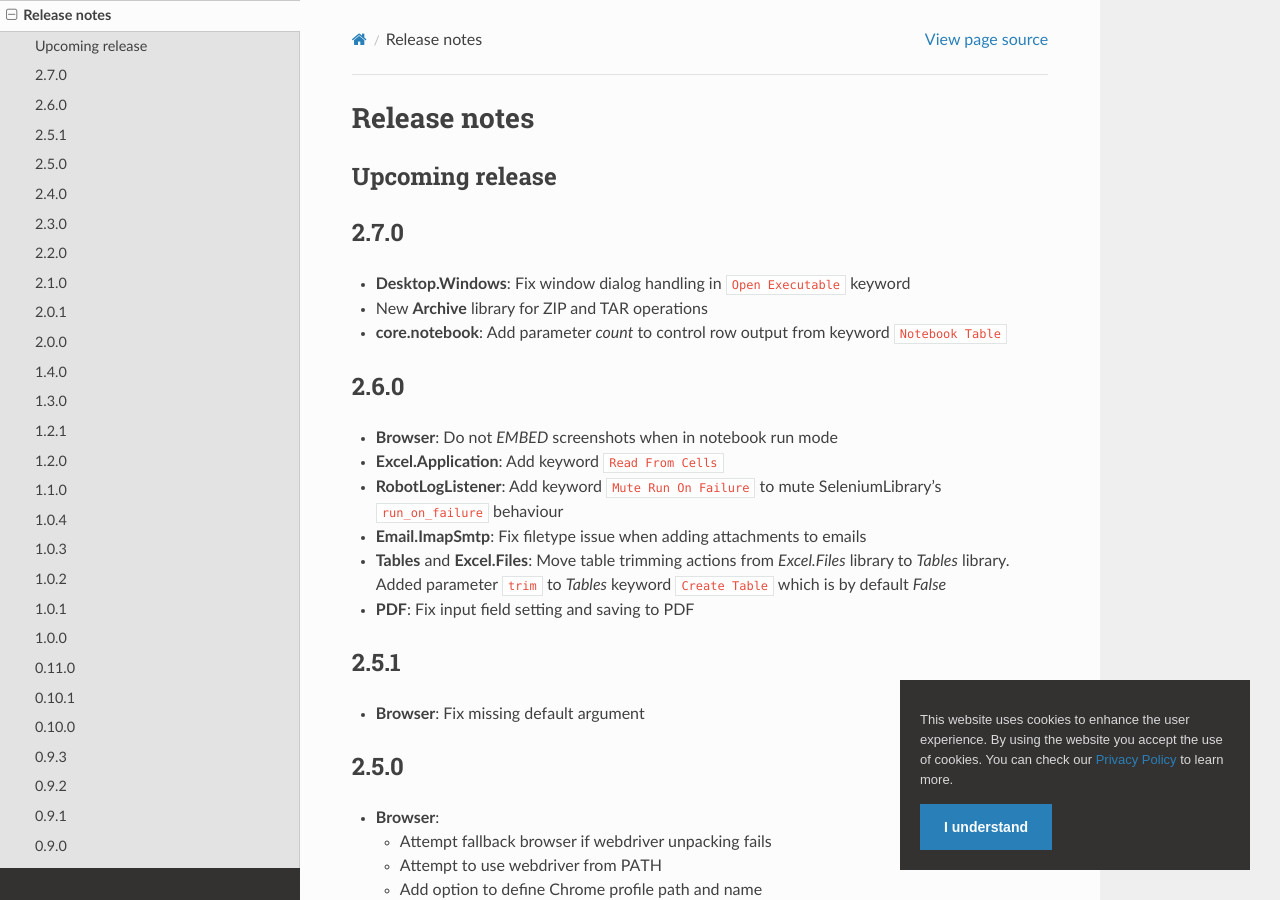
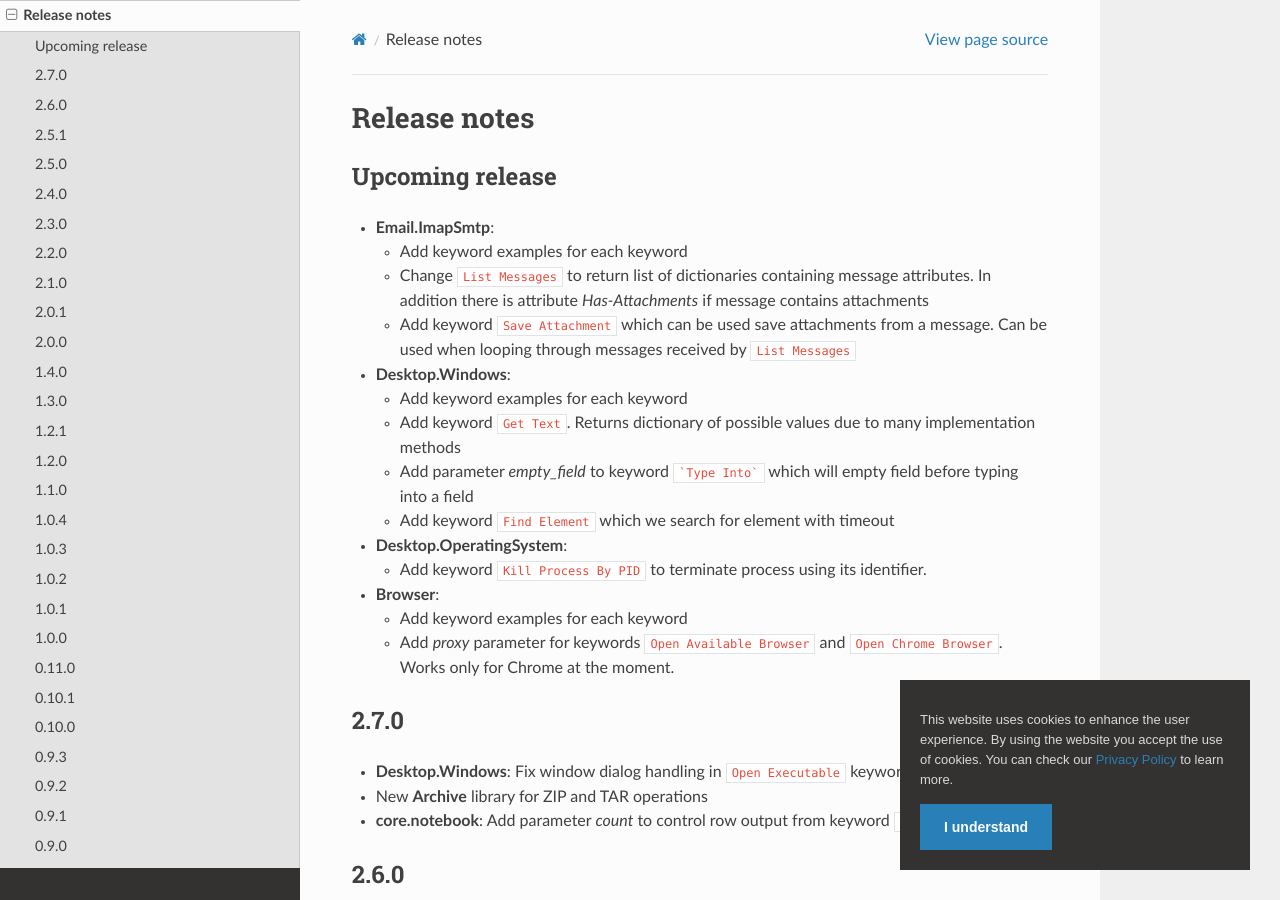
Before and after one commit to coderprovider/Framework-RPA, a Sphinx documentation site: the page built from docs/source/releasenotes.rst, in a window 1280 px wide and 900 px high. Built offline with Sphinx 7.4.7 and the Read the Docs theme 2.0.0, drawn with Linux system fonts in a browser that asks for light colours; pages that are not in the unit, such as notebooks, are missing from menus.

Commit message:
releasenotes updated

````diff
--- a/docs/source/releasenotes.rst
+++ b/docs/source/releasenotes.rst
@@ -3,6 +3,37 @@ Release notes
 
 Upcoming release
 ----------------
+
+- **Email.ImapSmtp**:
+
+  - Add keyword examples for each keyword
+  - Change ``List Messages`` to return list of dictionaries containing
+    message attributes. In addition there is attribute `Has-Attachments`
+    if message contains attachments
+  - Add keyword ``Save Attachment`` which can be used save attachments
+    from a message. Can be used when looping through messages received
+    by ``List Messages``
+
+- **Desktop.Windows**:
+
+  - Add keyword examples for each keyword
+  - Add keyword ``Get Text``. Returns dictionary of possible values
+    due to many implementation methods
+  - Add parameter `empty_field` to keyword ```Type Into``` which will
+    empty field before typing into a field
+  - Add keyword ``Find Element`` which we search for element with timeout
+
+- **Desktop.OperatingSystem**:
+
+  - Add keyword ``Kill Process By PID`` to terminate process using its
+    identifier.
+
+- **Browser**:
+
+  - Add keyword examples for each keyword
+  - Add `proxy` parameter for keywords ``Open Available Browser``
+    and ``Open Chrome Browser``. Works only for Chrome at the moment.
+
 
 2.7.0
 -----
````
